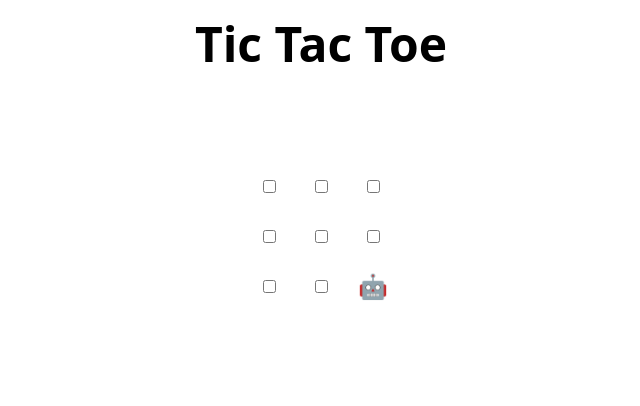
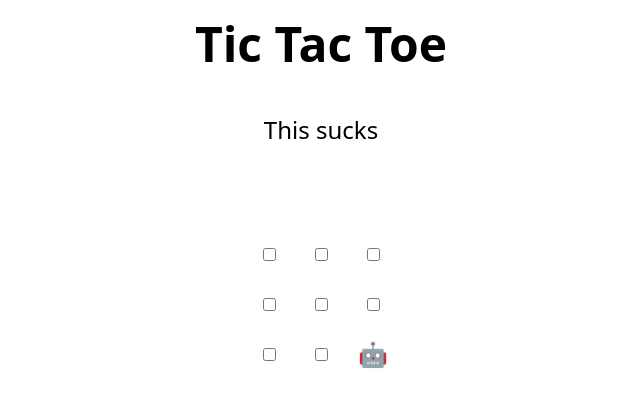
Before and after one commit to Baconsup/skills-review-pull-requests, a plain HTML site: page index.html in a window 1280 px wide. Shown: the whole page, without its empty margins (319-959 px from the left). Drawn offline with Linux system fonts and the light colour scheme.

Commit message:
Update index.html
Tjis still sucks

```diff
--- a/index.html
+++ b/index.html
@@ -45,6 +45,7 @@
     <td><input type="checkbox" /></td>
     <td><input type="checkbox" /></td>
   </tr>
+  This sucks
 </table>
 
 <h2 hidden>Game over, refresh to play again 🧑‍💻 🤖!</h2>
```
